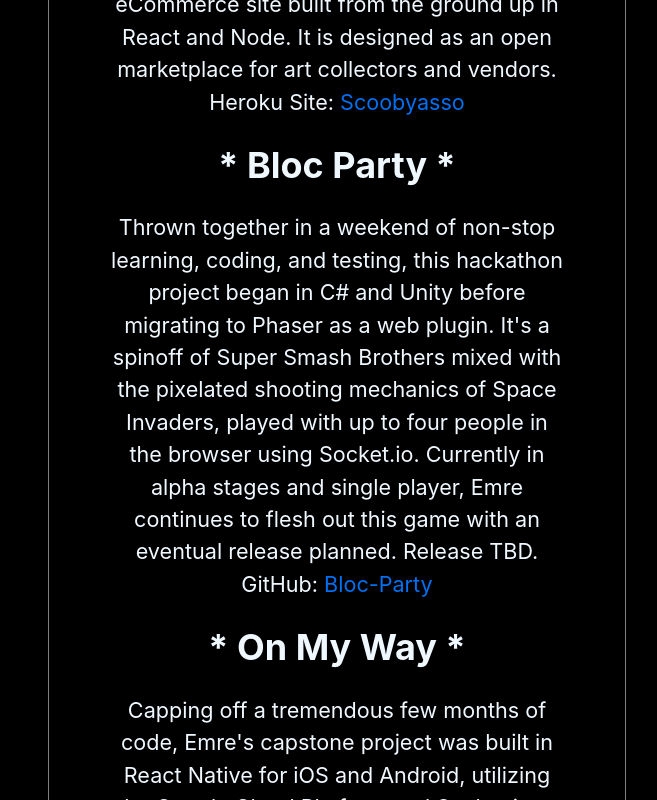
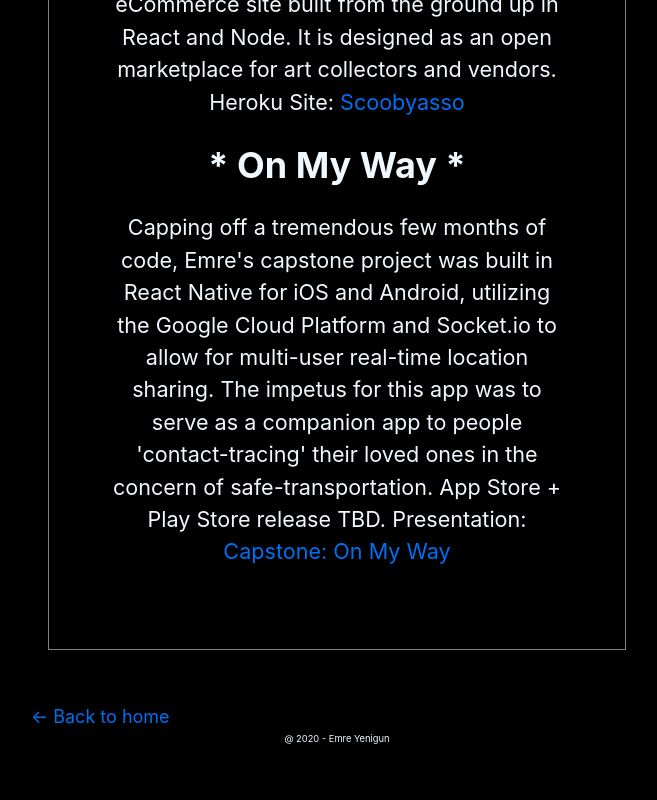
Before and after one commit to esyeng/emreyenigun.com, a Next.js app: page /portfolio in a window 1280 px wide. Shown: the part 626-1426 px from the top of the page, without its empty margins (303-960 px from the left). Built offline with nearby package versions, Linux system fonts and the light colour scheme.

Commit message:
feat: drop bp

```diff
--- a/pages/portfolio.js
+++ b/pages/portfolio.js
@@ -22,20 +22,6 @@
             <a>Scoobyasso</a>
           </Link>
         </p>
-        <h2 className={utilStyles.headingLg}>* Bloc Party *</h2>
-        <p className={utilStyles.headingMd}>
-          {" "}
-          Thrown together in a weekend of non-stop learning, coding, and
-          testing, this hackathon project began in C# and Unity before migrating
-          to Phaser as a web plugin. It's a spinoff of Super Smash Brothers
-          mixed with the pixelated shooting mechanics of Space Invaders, played
-          with up to four people in the browser using Socket.io. Currently in
-          alpha stages and single player, Emre continues to flesh out this game
-          with an eventual release planned. Release TBD. GitHub:
-          <Link href="https://github.com/esyeng/bloc-party">
-            <a> Bloc-Party</a>
-          </Link>
-        </p>
         <h2 className={utilStyles.headingLg}>* On My Way *</h2>
         <p className={utilStyles.headingMd}>
           Capping off a tremendous few months of code, Emre's capstone project
```
